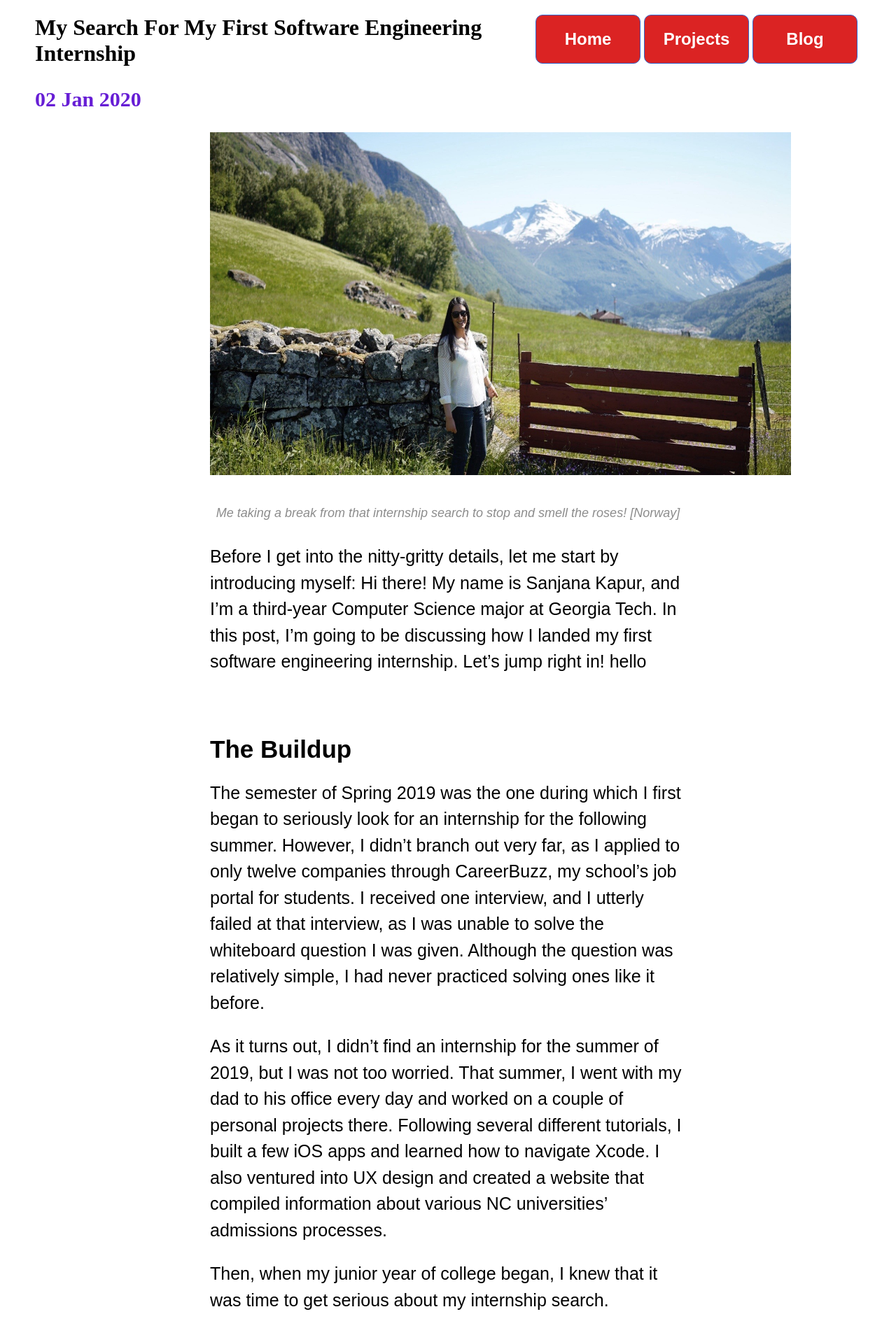
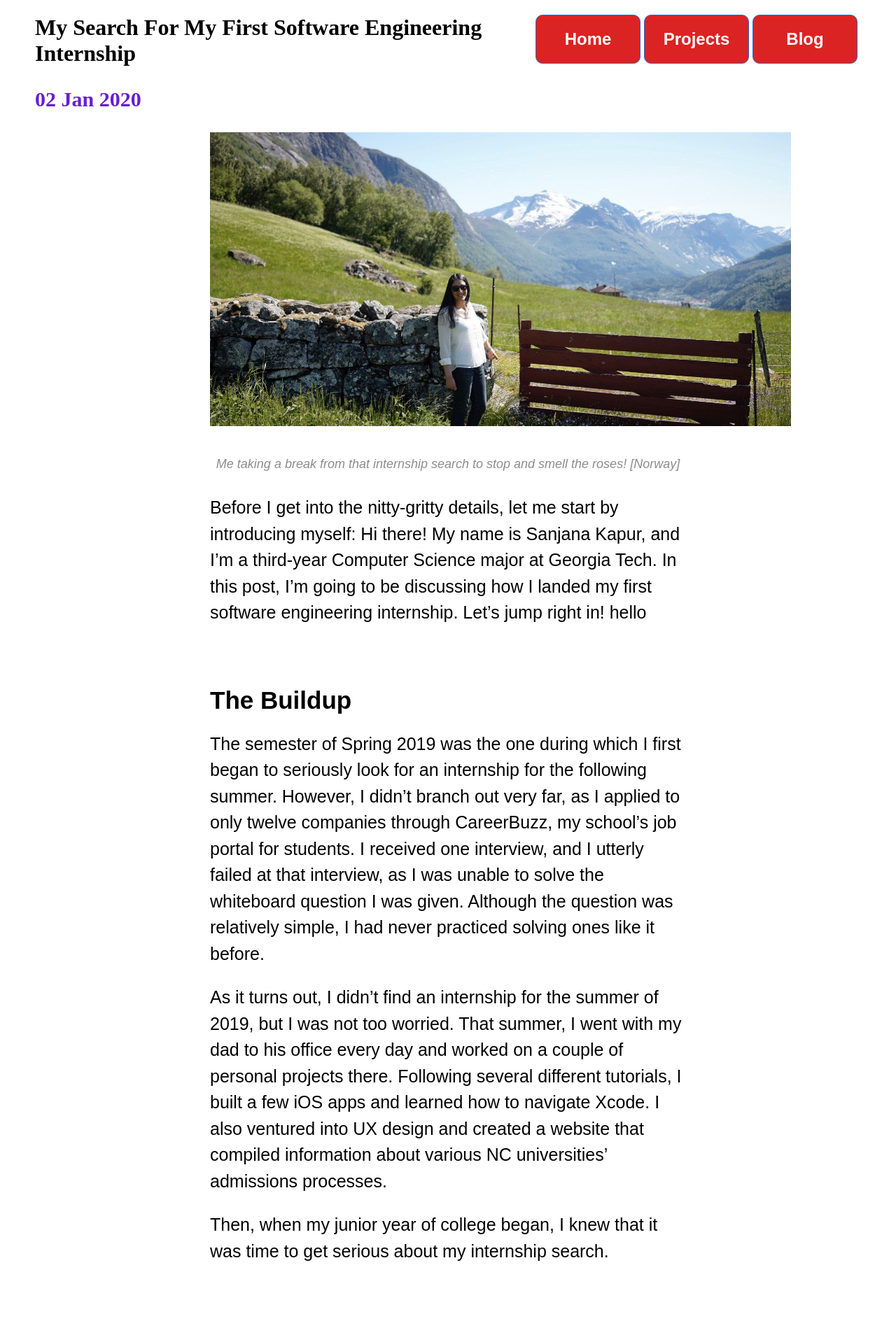
Before and after one commit to skapur12/skapur12.github.io, a Jekyll site: the page built from _posts/2020-01-02-My-Search-For-My-First-Software-Engineering-Internship.md, in a window 1280 px wide. Shown: the top 1898 px of the page at 70% size. Built offline with Jekyll 4.4.1, drawn with Linux system fonts in a browser that asks for light colours; nearby versions of some CDN libraries; comment, search, counter and statistics services are not loaded.

Commit message:
Update 2020-01-02-My-Search-For-My-First-Software-Engineering-Internship.md

```diff
--- a/_posts/2020-01-02-My-Search-For-My-First-Software-Engineering-Internship.md
+++ b/_posts/2020-01-02-My-Search-For-My-First-Software-Engineering-Internship.md
@@ -5,7 +5,7 @@ date: 2020-01-02
 ---
 
 
-<img src="/assets/images/norway.jpeg" alt="Me in Norway" width="830" height="490">
+<img src="/assets/images/norway.jpeg" alt="Me in Norway" width="830" height="420">
 <div class="BlogImageCaption">
   Me taking a break from that internship search to stop and smell the roses! [Norway]
 </div>
```
